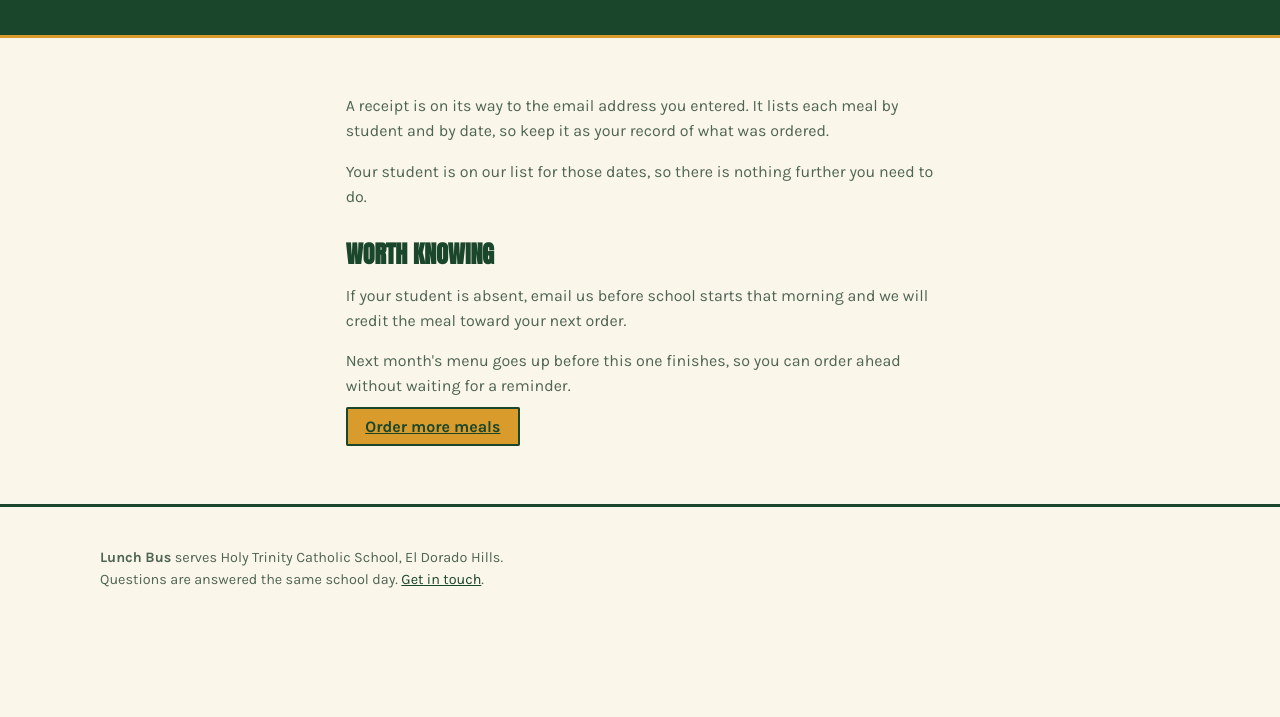
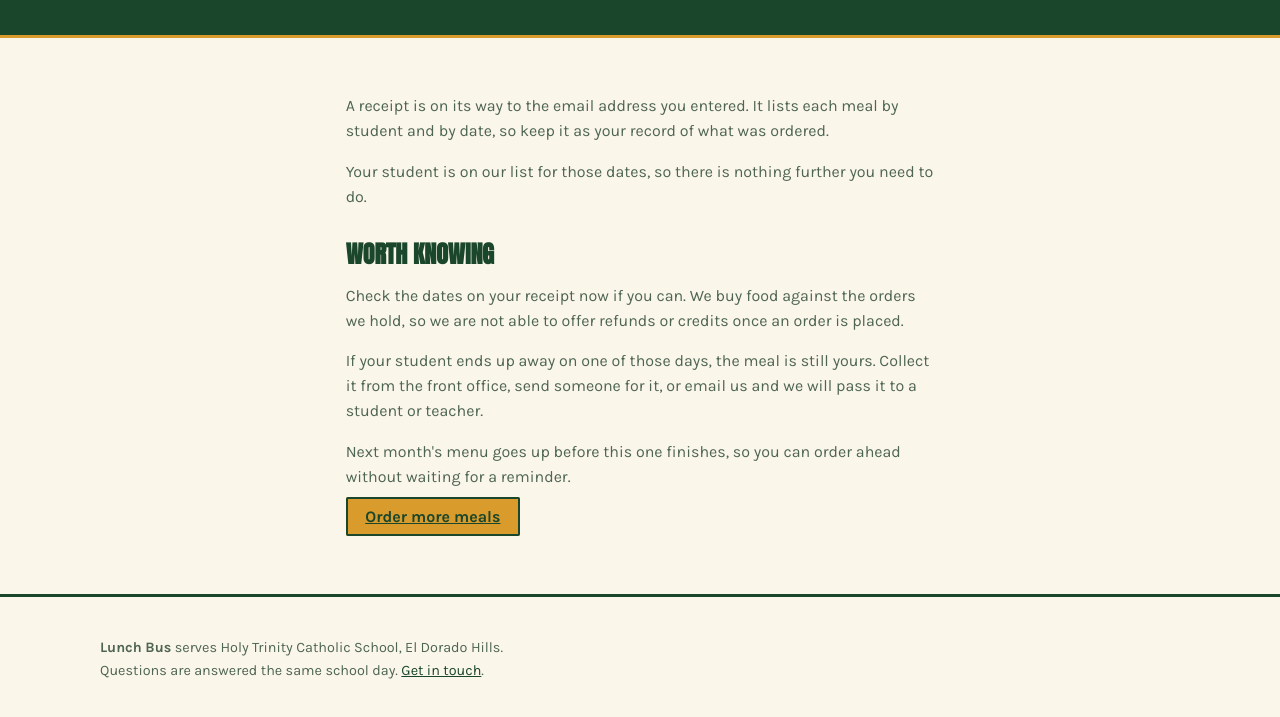
Before and after one commit to elliebusmire/orderlunchbus, a website: page thanks.html in a window 1280 px wide. Shown: the part 215-932 px from the top of the page. Drawn offline with Linux system fonts and the light colour scheme.

Commit message:
Update thanks.html

```diff
--- a/thanks.html
+++ b/thanks.html
@@ -56,7 +56,8 @@
   <p>Your student is on our list for those dates, so there is nothing further you need to do.</p>
 
   <h2 class="section-head">Worth knowing</h2>
-  <p>If your student is absent, email us before school starts that morning and we will credit the meal toward your next order.</p>
+  <p>Check the dates on your receipt now if you can. We buy food against the orders we hold, so we are not able to offer refunds or credits once an order is placed.</p>
+  <p>If your student ends up away on one of those days, the meal is still yours. Collect it from the front office, send someone for it, or email us and we will pass it to a student or teacher.</p>
   <p>Next month's menu goes up before this one finishes, so you can order ahead without waiting for a reminder.</p>
 
   <p><a class="btn primary" href="index.html">Order more meals</a></p>
```
